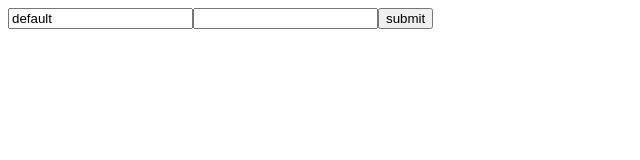
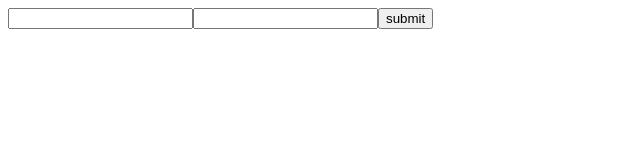
Before and after one commit to johnsonhoo0731/react-form, a React (Create React App) app: page / in a window 1280 px wide. Shown: the top 160 px of the page, without its empty margins (0-640 px from the left). Built offline with nearby package versions, Linux system fonts and the light colour scheme.

Commit message:
update form

```diff
--- a/src/App.tsx
+++ b/src/App.tsx
@@ -1,17 +1,17 @@
-import { useEffect } from 'react'
-import { Form, Field, useForm } from './components'
+// import { useEffect } from 'react'
+import { Form, Field } from './components'
 
 function App() {
-  const form = useForm()
+  // const form = useForm()
 
-  useEffect(() => {
-    form.setFieldValue({ username: 'default' })
-  }, [form])
+  // useEffect(() => {
+  //   form.setFieldValue({ username: 'default' })
+  // }, [form])
 
   return (
     <div>
       <Form
-        form={form}
+        // form={form}
         onFinish={(data) => {
           console.log(data)
         }}
--- a/src/components/field-form/field-context.ts
+++ b/src/components/field-form/field-context.ts
@@ -3,7 +3,7 @@ import useForm from './use-form'
 
 // eslint-disable-next-line @typescript-eslint/no-explicit-any
 const warningFunc: any = () => {
-  console.warn('Can not find FormContext. Please make sure you wrap Field under Form.');
+  console.warn('Can not find FieldContext. Please make sure you wrap Field under Form.');
 };
 
 const FieldContext = React.createContext<ReturnType<typeof useForm>>({
--- a/src/components/field-form/form.tsx
+++ b/src/components/field-form/form.tsx
@@ -1,12 +1,13 @@
 import React from 'react'
 import FieldContext from './field-context'
+import { ErrorType } from './interface'
 import useForm from './use-form'
 
 interface Props<T extends Record<string, number | string>> {
   children?: React.ReactNode
   onFinish?: (data: T) => void
-  onFinishFailed?: (err: any[], data: T) => void
-  form: ReturnType<typeof useForm>
+  onFinishFailed?: (err: ErrorType<keyof T>[], data: T) => void
+  form?: ReturnType<typeof useForm>
 }
 
 export default function Form<T extends Record<string, string | number>>({
@@ -15,7 +16,9 @@ export default function Form<T extends Record<string, string | number>>({
   onFinish,
   onFinishFailed,
 }: Props<T>) {
-  form.setCallbacks({
+  const formInstance = useForm(form)
+
+  formInstance.setCallbacks({
     onFinish,
     onFinishFailed,
   })
@@ -25,10 +28,10 @@ export default function Form<T extends Record<string, string | number>>({
       autoComplete='off'
       onSubmit={(e) => {
         e.preventDefault()
-        form.submit()
+        formInstance.submit()
       }}
     >
-      <FieldContext.Provider value={form}>{children}</FieldContext.Provider>
+      <FieldContext.Provider value={formInstance}>{children}</FieldContext.Provider>
     </form>
   )
 }
--- a/src/components/field-form/use-form.ts
+++ b/src/components/field-form/use-form.ts
@@ -1,5 +1,11 @@
 import { useRef } from 'react'
-import { FieldType, EntitiesType, CallbackKey, ErrorType } from './interface'
+import {
+  FormInstance,
+  EntitiesType,
+  CallbackKey,
+  ErrorType,
+  RegisterEntities,
+} from './interface'
 
 class FormStore<T extends Record<string, number | string>> {
   private store: T
@@ -14,10 +20,7 @@ class FormStore<T extends Record<string, number | string>> {
       ...callback,
     }
   }
-  private registerFieldEntities = (entity: {
-    onStoreChange: () => void
-    props: FieldType<keyof T>
-  }) => {
+  private registerFieldEntities = (entity: RegisterEntities<T>) => {
     this.fieldEntities.push(entity)
 
     return () => {
@@ -55,7 +58,7 @@ class FormStore<T extends Record<string, number | string>> {
         rules[0].required &&
         (value === undefined || value === '')
       ) {
-        err.push({ message: rules[0].message ?? '',  name })
+        err.push({ message: rules[0].message ?? '', name })
       }
     })
     return err
@@ -83,12 +86,18 @@ class FormStore<T extends Record<string, number | string>> {
   }
 }
 
-export default function useForm<T extends Record<string, string | number>>() {
-  const formRef = useRef<ReturnType<FormStore<T>['getForm']> | null>(null)
+export default function useForm<T extends Record<string, string | number>>(
+  form?: FormInstance<T>
+) {
+  const formRef = useRef<FormInstance<T> | null>(null)
 
-  if (!formRef.current) {
-    const formStore = new FormStore<T>()
-    formRef.current = formStore.getForm()
+  if (form) {
+    formRef.current = form
+  } else {
+    if (!formRef.current) {
+      const formStore = new FormStore<T>()
+      formRef.current = formStore.getForm()
+    }
   }
 
   return formRef.current
```
Also changed, not shown: src/components/field-form/interface.ts (+14 -0 lines).
